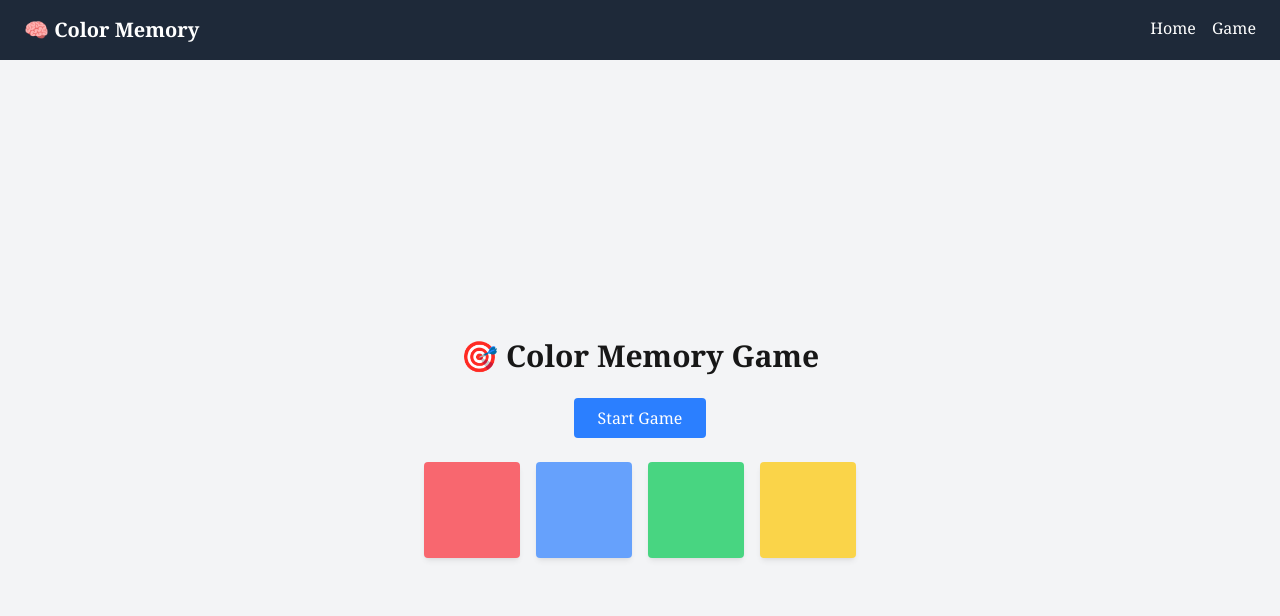
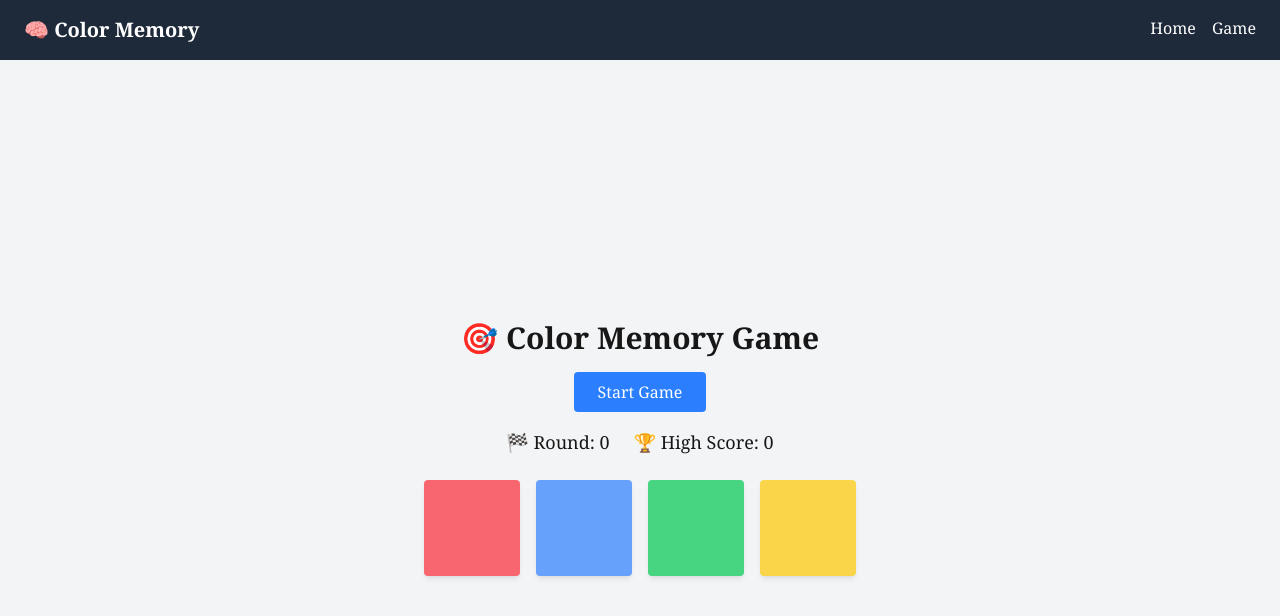
Before and after one commit to memonisha/memory_color_game_nextJS, a Next.js app: page /game in a window 1280 px wide. Shown: the top 616 px of the page. Built offline with nearby package versions, Linux system fonts and the light colour scheme.

Commit message:
highscore and rounds functionality added

```diff
--- a/src/app/game/page.tsx
+++ b/src/app/game/page.tsx
@@ -1,7 +1,6 @@
 "use client";
 
-import { useState } from 'react';
-
+import { useEffect, useState } from 'react';
 import Header from "@/components/Header";
 
 const colors = ['red', 'blue', 'green', 'yellow'] as const;
@@ -21,6 +20,17 @@ export default function GamePage() {
   const [message, setMessage] = useState('');
   const [activeColor, setActiveColor] = useState<Color | null>(null);
   const [isPlaying, setIsPlaying] = useState(false);
+  const [round, setRound] = useState(0);
+  const [highScore, setHighScore] = useState(0);
+  const [gameOver, setGameOver] = useState(false);
+
+  // Load high score from localStorage on initial load
+  useEffect(() => {
+    const storedHighScore = localStorage.getItem('highScore');
+    if (storedHighScore) {
+      setHighScore(parseInt(storedHighScore));
+    }
+  }, []);
 
   const delay = (ms: number) => new Promise(res => setTimeout(res, ms));
 
@@ -31,6 +41,8 @@ export default function GamePage() {
 
   const startGame = async () => {
     setMessage('');
+    setGameOver(false);
+    setRound(1);
     const newSequence: Color[] = [];
     setGameSequence(newSequence);
     setUserSequence([]);
@@ -44,11 +56,11 @@ export default function GamePage() {
     setUserSequence([]);
     setIsUserTurn(false);
     setIsPlaying(true);
-    setMessage('👀 Observe the animation');
+    setMessage(`👀 Round ${round} - Watch closely!`);
     await showSequence(updatedSequence);
     setIsPlaying(false);
     setIsUserTurn(true);
-    setMessage('👉 Try the sequence now');
+    setMessage(`👉 Round ${round} - Your turn!`);
   };
 
   const showSequence = async (sequence: Color[]) => {
@@ -71,33 +83,71 @@ export default function GamePage() {
 
     const currentStep = updatedUserSequence.length - 1;
     if (color !== gameSequence[currentStep]) {
-      setMessage('❌ Wrong! Game Over.');
       playSound('/sounds/gameover.mp3');
+      const finalRound = round - 1;
+
+      setMessage(`❌ Wrong! Game Over. You passed ${finalRound} round(s).`);
       setIsUserTurn(false);
+      setGameOver(true);
+
+      // Save high score if beaten
+      if (finalRound > highScore) {
+        setHighScore(finalRound);
+        localStorage.setItem('highScore', finalRound.toString());
+      }
+
+      // Store round history
+      const history = JSON.parse(localStorage.getItem('roundHistory') || '[]');
+      history.push(finalRound);
+      localStorage.setItem('roundHistory', JSON.stringify(history));
+
       return;
     }
 
     if (updatedUserSequence.length === gameSequence.length) {
-      setMessage('✅ Correct! Next Round...');
       playSound('/sounds/correct.mp3');
       setIsUserTurn(false);
+      setMessage('✅ Correct! Get ready for the next round...');
       await delay(1000);
+      setRound((prev) => prev + 1);
       setMessage('');
       nextRound(gameSequence);
     }
   };
 
+  const handlePlayAgain = () => {
+    setRound(0);
+    startGame();
+  };
+
   return (
     <>
       <Header />
-      <div className="flex flex-col items-center justify-center min-h-screen bg-gray-100">
-        <h1 className="text-3xl font-bold mb-6">🎯 Color Memory Game</h1>
-        <button
-          onClick={startGame}
-          className="mb-6 px-6 py-2 bg-blue-500 text-white rounded hover:bg-blue-600"
-        >
-          Start Game
-        </button>
+      <div className="flex flex-col items-center justify-center min-h-screen bg-gray-100 p-4">
+        <h1 className="text-3xl font-bold mb-4">🎯 Color Memory Game</h1>
+
+        {!isPlaying && !isUserTurn && !gameSequence.length && (
+          <button
+            onClick={startGame}
+            className="mb-4 px-6 py-2 bg-blue-500 text-white rounded hover:bg-blue-600"
+          >
+            Start Game
+          </button>
+        )}
+
+        {gameOver && (
+          <button
+            onClick={handlePlayAgain}
+            className="mb-4 px-6 py-2 bg-green-500 text-white rounded hover:bg-green-600"
+          >
+            🔁 Play Again
+          </button>
+        )}
+
+        <div className="flex space-x-6 mb-6">
+          <p className="text-lg">🏁 Round: {round}</p>
+          <p className="text-lg">🏆 High Score: {highScore}</p>
+        </div>
 
         <div className="flex space-x-4 mb-6">
           {colors.map((color) => (
@@ -116,7 +166,7 @@ export default function GamePage() {
           ))}
         </div>
 
-        <p className="text-xl font-medium">{message}</p>
+        <p className="text-xl font-medium text-center max-w-md">{message}</p>
       </div>
     </>
   );
```
